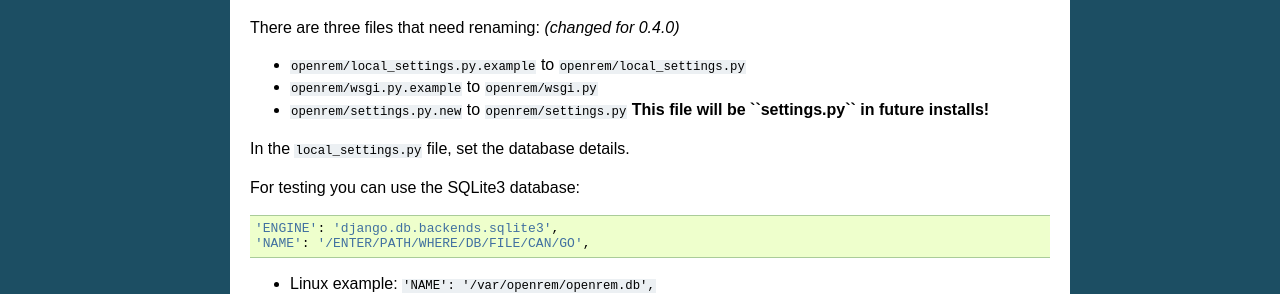
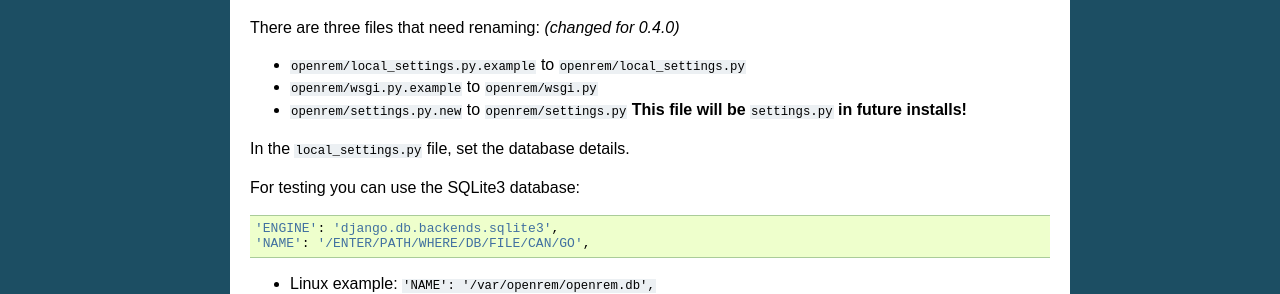
Before and after one commit to ckswilliams/modOpenREM, a Sphinx documentation site: the page built from docs/install.rst, in a window 1280 px wide and 900 px high, scrolled down 517 px. Shown: the part 159-453 px from the top of the window. Built offline with Sphinx 7.4.7, drawn with Linux system fonts in a browser that asks for light colours.

Commit message:
Minor modification to formatting of docs update. Refs #98

```diff
--- a/docs/install.rst
+++ b/docs/install.rst
@@ -40,7 +40,7 @@ There are three files that need renaming: *(changed for 0.4.0)*
 
 + ``openrem/local_settings.py.example`` to ``openrem/local_settings.py``
 + ``openrem/wsgi.py.example`` to ``openrem/wsgi.py``
-+ ``openrem/settings.py.new`` to ``openrem/settings.py`` **This file will be ``settings.py`` in future installs!**
++ ``openrem/settings.py.new`` to ``openrem/settings.py`` **This file will be** ``settings.py`` **in future installs!**
 
 In the ``local_settings.py`` file, set the database details.
 
```
